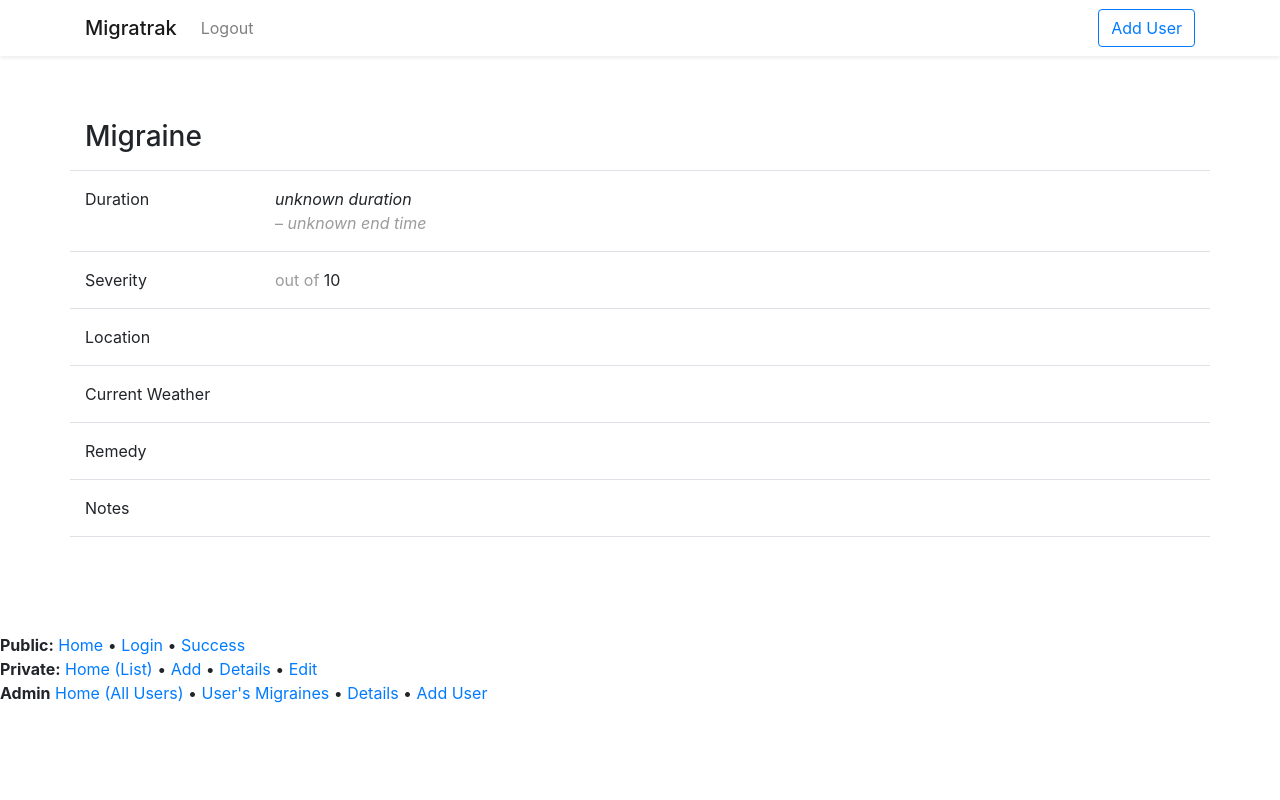
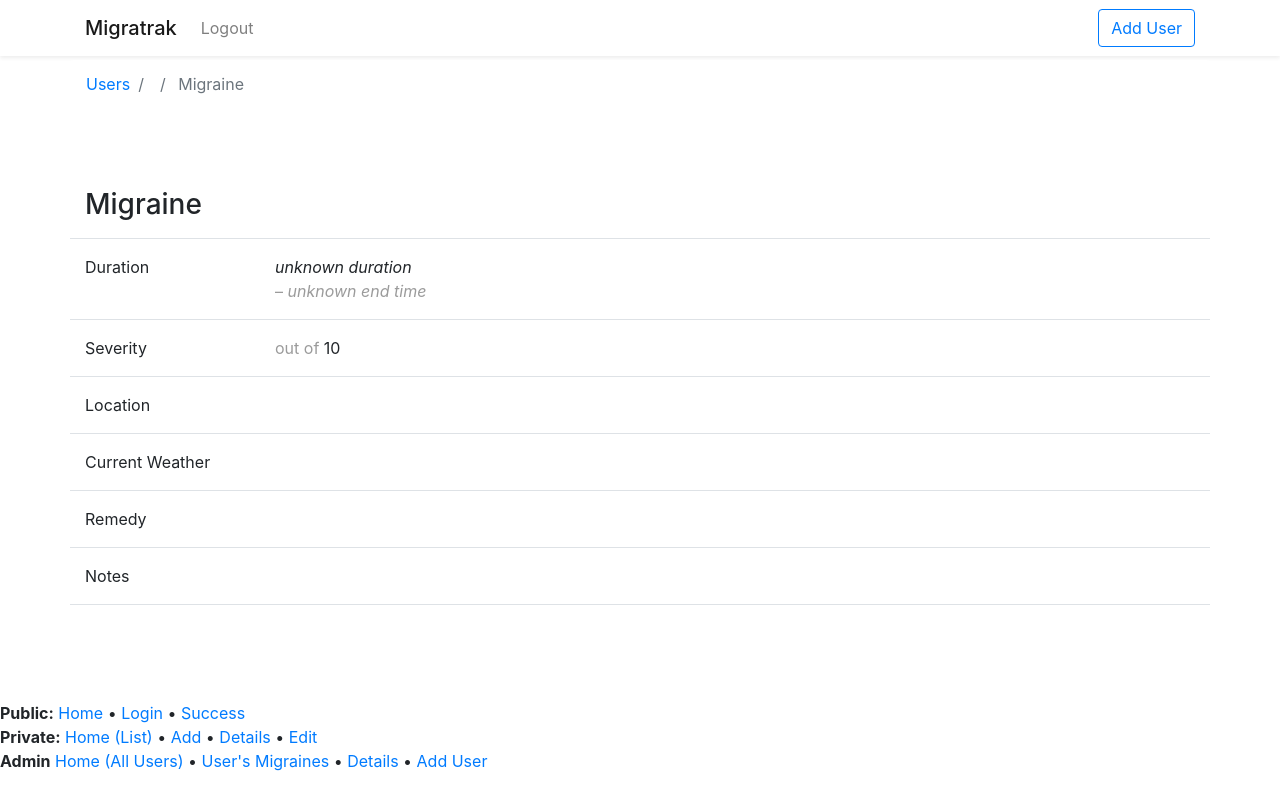
Before and after one commit to rwbaker/ITGM-727-Final, a PHP site: page /admin/details.php in a window 1280 px wide. Run offline with PHP 8.4, Linux system fonts and the light colour scheme; the visitor is signed in with stand-in values (Sample User, id 1); data that the repository does not hold is empty.

Commit message:
Admin breadcrumbs

```diff
--- a/www/admin/details.php
+++ b/www/admin/details.php
@@ -96,6 +96,35 @@
 
     <!-- APP NAV BAR -->
     <?php include '../includes/header-admin.php'; ?>
+
+    <div class="container mt-1 px-0">
+      <div class="row">
+        <div class="col">
+          <nav aria-label="breadcrumb">
+            <ol class="breadcrumb bg-white">
+              <li class="breadcrumb-item"><a href="index.php">
+                Users
+              </a></li>
+              <li class="breadcrumb-item">
+                <a href="migraines.php?user=<?php echo $viewUser ?>"><?php
+                  if ($userDetails["first_name"]) {
+                      echo $userDetails["first_name"] . "'s Migraines";
+                  }
+                ?>
+              </a></li>
+              <li class="breadcrumb-item active" aria-current="page">
+                Migraine
+                <?php
+                if ($userMigraine["migraine_id"]) {
+                    echo ' # ' . $userMigraine["migraine_id"];
+                }
+                ?>
+              </li>
+            </ol>
+          </nav>
+        </div>
+      </div>
+    </div>
 
     <div class="container mb-5 mt-3">
 
```
Also changed, not shown: www/admin/migraines.php (+21 -0 lines).
